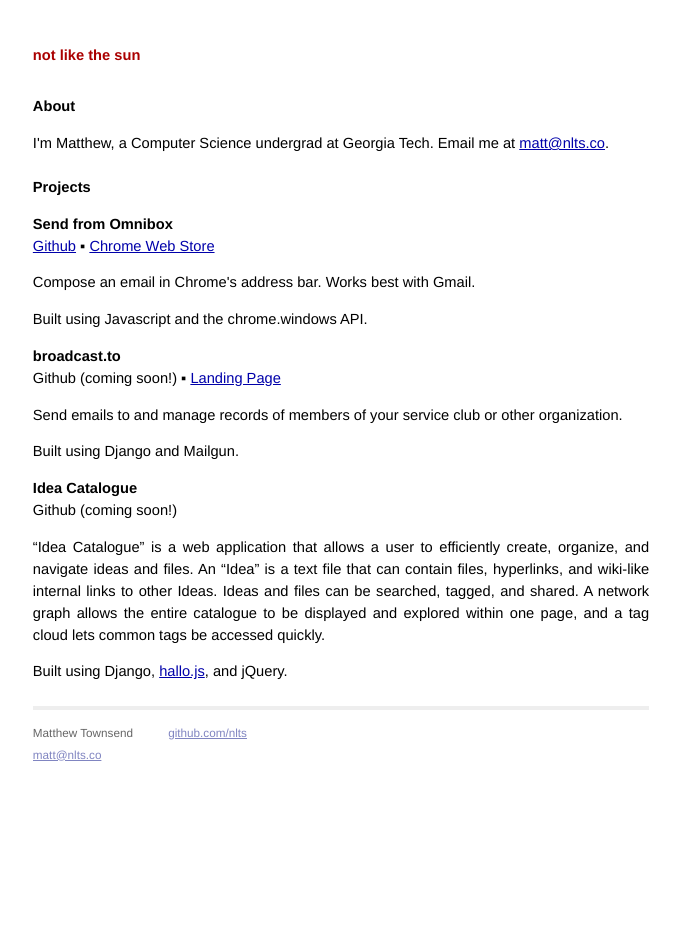
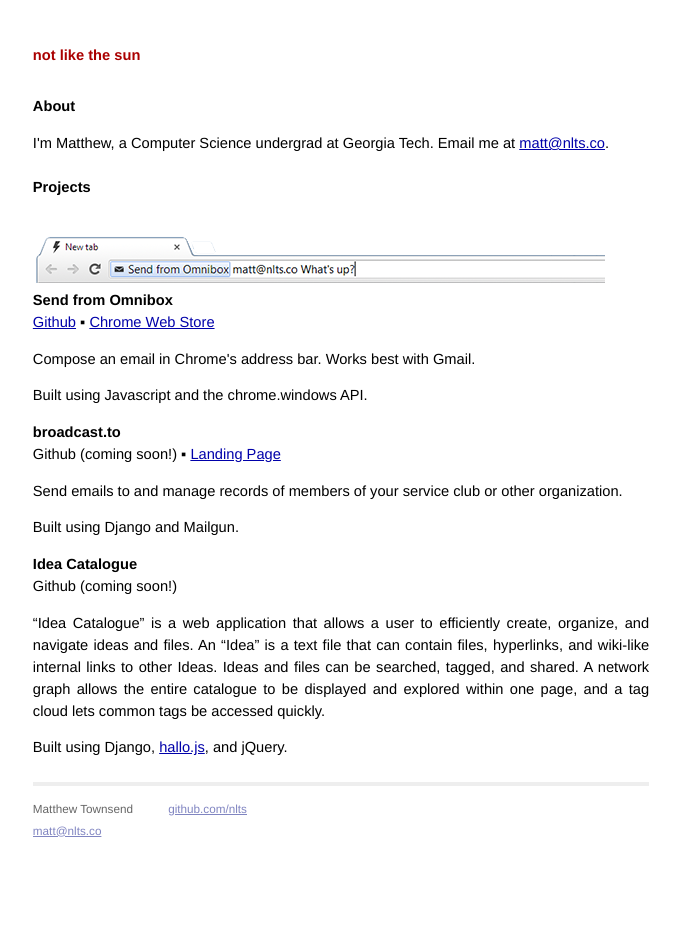
Before and after one commit to radioblazer/nlts.github.com, a Jekyll site: the page built from index.html, in a window 1280 px wide. Shown: the whole page, without its empty margins (299-979 px from the left). Built offline with Jekyll 4.4.1, drawn with Linux system fonts in a browser that asks for light colours; Markdown is read by kramdown in place of the engine named in the settings.

Commit message:
add inline pic for send from omnibox in index.html

```diff
--- a/index.html
+++ b/index.html
@@ -8,6 +8,7 @@
     <div>I'm Matthew, a Computer Science undergrad at Georgia Tech. Email me at <a href="mailto:matt@nlts.co">matt@nlts.co</a>.</div>
     <br>
     <h1>Projects</h1>
+    <img src="/images/omnibox-inline.png" width="572" height="70"/>
     <h2>Send from Omnibox</h2>
     <div><a href="http://github.com/nlts/Send-from-Omnibox/">Github</a> ▪ <a href="https://chrome.google.com/webstore/detail/send-from-omnibox/pfebpahfiklkbdgdacdcdojjejhpbkgc">Chrome Web Store</a>
         <p>Compose an email in Chrome's address bar. Works best with Gmail.</p>
```
Also changed, not shown: images/omnibox-inline.png (added), images/rss.png (deleted).
